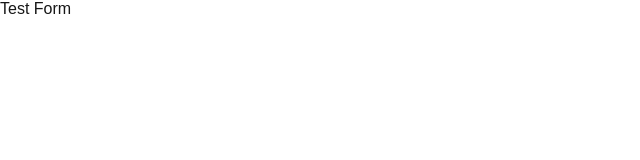
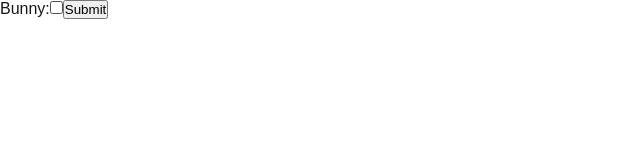
Before and after one commit to teochewthunder/easter-poem-generator, a Next.js app: page / in a window 1280 px wide. Shown: the top 160 px of the page, without its empty margins (0-640 px from the left). Built offline with nearby package versions, Linux system fonts and the light colour scheme.

Commit message:
Handle Form

```diff
--- a/src/app/page.js
+++ b/src/app/page.js
@@ -1,8 +1,55 @@
 import Image from "next/image";
 import styles from "./page.module.css";
 
+import { useState } from 'react';
+
 export default function Home() {
+  const [formData, setFormData] = useState({
+    symbol_bunny: "bunny",
+    symbol_chicks: "",
+    symbol_cross: "",
+    symbol_eggs: "",
+    symbol_lillies: ""
+  });
+
+  const handleChecking = (e) => {
+    const { name, value, checked } = e.target;
+    var finalValue = (checked ? value : "");
+
+    var tempFormData = JSON.stringify(formData);
+    tempFormData = JSON.parse(tempFormData);
+    tempFormData[name] = finalValue;
+
+    if (tempFormData.symbol_bunny + tempFormData.symbol_chicks + tempFormData.symbol_cross + tempFormData.symbol_eggs + tempFormData.symbol_lillies === "") {
+      finalValue = value;
+    }
+
+    setFormData({
+      ...formData,
+      [name]: finalValue
+    });
+  };
+
+  const handleSubmit = async (e) => {
+    e.preventDefault();
+    const response = await fetch('/api/contact', {
+      method: 'POST',
+      headers: {
+        'Content-Type': 'application/json'
+      },
+      body: JSON.stringify(formData)
+    });
+    const result = await response.json();
+    console.log(result);
+  };
+
   return (
-    <div>Test Form</div>
+    <form onSubmit={handleSubmit}>
+      <label>
+        Bunny:
+        <input type="checkbox" name="symbol_bunny" value="bunny" onClick={handleChecking} />
+      </label>
+      <button type="submit">Submit</button>
+    </form>
   );
 }
```
